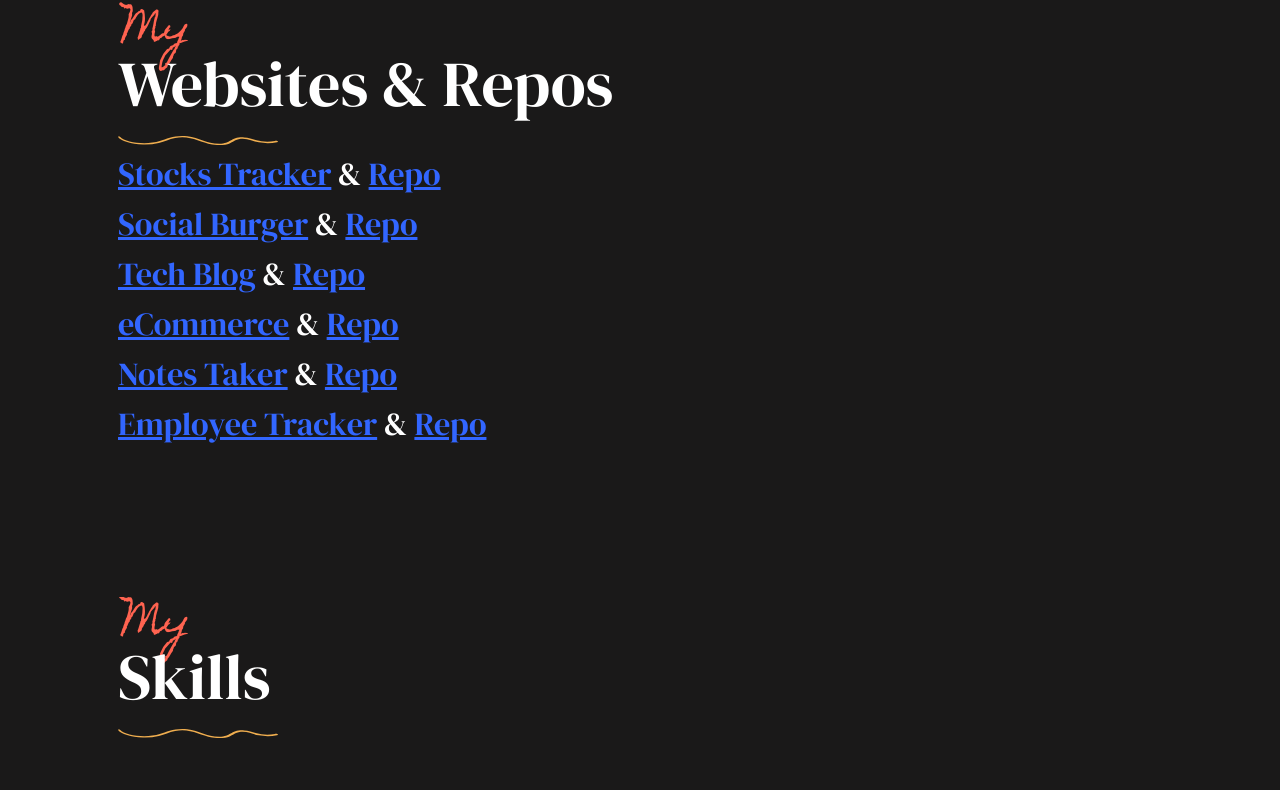
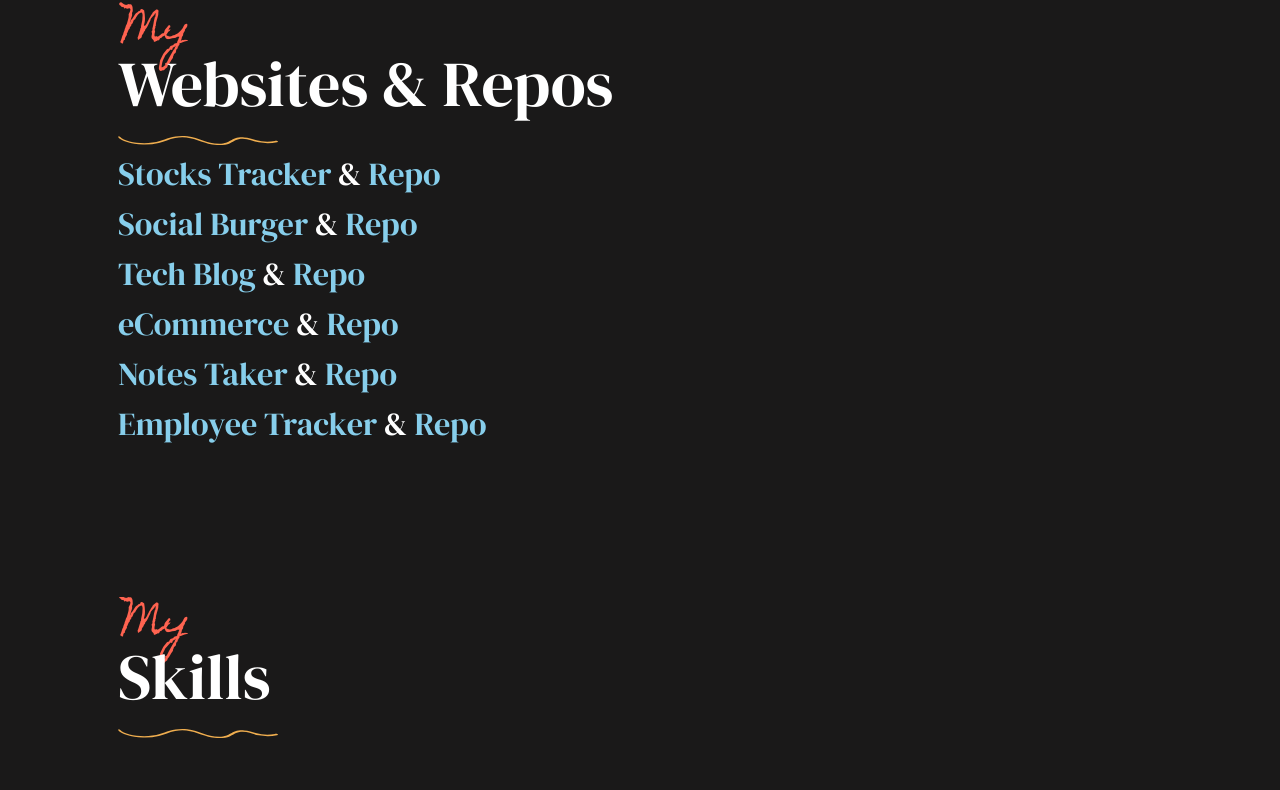
Before and after one commit to Wau00/My-New-Portofolio-, a plain HTML site: page index.html in a window 1280 px wide. Shown: the part 2245-3035 px from the top of the page. Drawn offline with Linux system fonts and the light colour scheme; a web font is replaced by a local one.

Commit message:
Adding Resume

```diff
--- /dev/null
+++ b/Assets/css/style.css
@@ -0,0 +1,16 @@
+.repoSpan{
+    text-decoration: none;
+    color: skyblue;
+}
+.repoContainer{
+    color: #fff;
+    font-size: 8px;
+
+}
+
+.portfolio-item{
+    transition: transform 350ms;
+}
+.portfolio-item:hover{
+    transform: translateY(-10px);
+}
--- a/index.html
+++ b/index.html
@@ -24,7 +24,7 @@
 
     <!-- Main CSS -->
     <link rel="stylesheet" href="./Assets/css/theme.bundle.css" />
-
+    <link rel="stylesheet" href="./Assets/css/style.css" />
     <!-- Fix for custom scrollbar if JS is disabled-->
     <noscript>
         <style>
@@ -105,7 +105,9 @@
                 <p class="text-muted lead mb-5" data-aos="fade-left" data-aos-delay="250">Full Stack Developer
                     &<br />
                     STEM Undergraduate.</p>
-                <a href="#" class="btn btn-pseudo" data-aos="fade-up" data-aos-delay="600">Download My CV</a>
+                <a href="./Assets/img/Resume.png" download class="btn btn-pseudo" data-aos="fade-up"
+                    data-aos-delay="600">Download
+                    My CV</a>
             </div>
             <div class="col-12 col-md-6 position-relative mt-10 mt-md-5 mt-lg-0">
                 <picture class="position-relative z-index-20 d-block" data-aos="fade-left" data-aos-delay="600">
@@ -272,22 +274,36 @@
                         fill="currentColor" />
                 </svg>
             </div>
-            <h3><a href="https://atmason90.github.io/laaw-investment-tracker/">Stocks Tracker</a> & <span><a
-                        href="https://github.com/Wau00/laaw-investment-tracker-P01">Repo</a></span></h3>
-            <h3> <a href="https://social-burger.herokuapp.com/">Social Burger</a> & <span><a
-                        href="https://github.com/kh288/Social-Burger">Repo</a></span></h3>
-            <h3> <a href="https://calm-hamlet-44414.herokuapp.com/">Tech Blog</a> & <span><a
-                        href="https://github.com/Wau00/TechBlog-MVC-HW-14">Repo</a></span>
-            </h3>
-            <h3> <a
-                    href="https://user-images.githubusercontent.com/99919050/166874240-46403e79-efd9-4d8d-86af-f24d1a33951a.mp4">eCommerce</a>
-                & <span><a href="https://github.com/Wau00/ECommerce-BackEnd-ORM-HW-13">Repo</a></span></h3>
-            <h3> <a href="https://glacial-peak-13098.herokuapp.com/">Notes Taker</a> & <span><a
-                        href="https://github.com/Wau00/Note-Taker-ExpressJs-HW-11">Repo</a></span></h3>
-            <h3> <a
-                    href="https://user-images.githubusercontent.com/99919050/166415139-e6dfecc4-3c80-4c8a-9f52-283b2e132a75.mp4">Employee
-                    Tracker</a> & <span><a href="https://github.com/Wau00/Employee-Tracker-SQL-HW-12">Repo</a></span>
-            </h3>
+            <div class="repoContainer">
+                <h3><a class="repoSpan" href="https://atmason90.github.io/laaw-investment-tracker/"
+                        target="_blank">Stocks Tracker</a> &
+                    <span><a class="repoSpan" href="https://github.com/Wau00/laaw-investment-tracker-P01"
+                            target="_blank">Repo</a></span>
+                </h3>
+                <h3> <a class="repoSpan" href="https://social-burger.herokuapp.com/" target="_blank">Social Burger</a> &
+                    <span><a class="repoSpan" href="https://github.com/kh288/Social-Burger"
+                            target="_blank">Repo</a></span>
+                </h3>
+                <h3> <a class="repoSpan" href="https://calm-hamlet-44414.herokuapp.com/" target="_blank">Tech Blog</a> &
+                    <span><a class="repoSpan" href="https://github.com/Wau00/TechBlog-MVC-HW-14"
+                            target="_blank">Repo</a></span>
+                </h3>
+                <h3> <a class="repoSpan"
+                        href="https://user-images.githubusercontent.com/99919050/166874240-46403e79-efd9-4d8d-86af-f24d1a33951a.mp4"
+                        target="_blank">eCommerce</a>
+                    & <span><a class="repoSpan" href="https://github.com/Wau00/ECommerce-BackEnd-ORM-HW-13"
+                            target="_blank">Repo</a></span></h3>
+                <h3> <a class="repoSpan" href="https://glacial-peak-13098.herokuapp.com/" target="_blank">Notes
+                        Taker</a> & <span><a class="repoSpan" href="https://github.com/Wau00/Note-Taker-ExpressJs-HW-11"
+                            target="_blank">Repo</a></span>
+                </h3>
+                <h3> <a class="repoSpan"
+                        href="https://user-images.githubusercontent.com/99919050/166415139-e6dfecc4-3c80-4c8a-9f52-283b2e132a75.mp4"
+                        target="_blank">Employee
+                        Tracker</a> & <span><a class="repoSpan"
+                            href="https://github.com/Wau00/Employee-Tracker-SQL-HW-12" target="_blank">Repo</a></span>
+                </h3>
+            </div>
         </div>
         <div class="py-8 skills">
             <div class="mb-6 py-2" data-aos="reveal-right">
```
Also changed, not shown: Assets/img/favicon/browserconfig.xml (deleted, +0 -9 lines), Assets/img/Resume.png (added), Assets/img/favicon/android-chrome-192x192.png (deleted), Assets/img/favicon/android-chrome-256x256.png (deleted), Assets/img/favicon/apple-touch-icon.png (deleted), Assets/img/favicon/favicon-16x16.png (deleted), Assets/img/favicon/favicon-32x32.png (deleted), Assets/img/favicon/favicon.ico (deleted), Assets/img/favicon/mstile-150x150.png (deleted), Assets/img/favicon/site.webmanifest (deleted).
